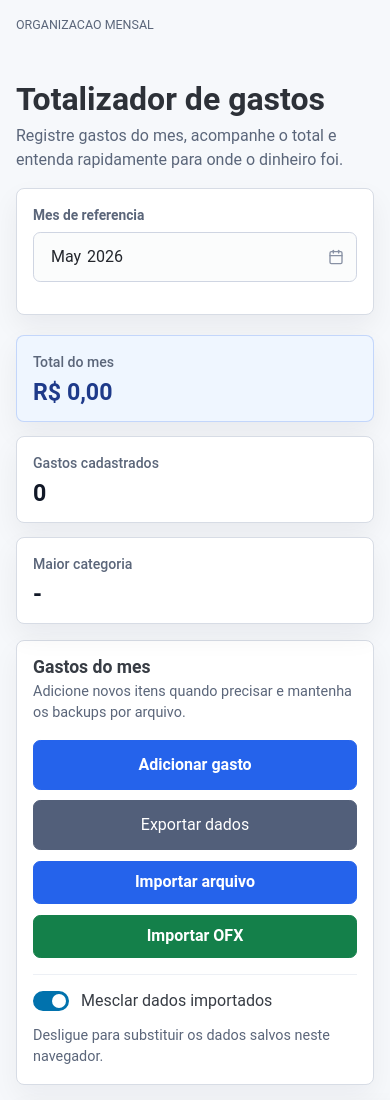
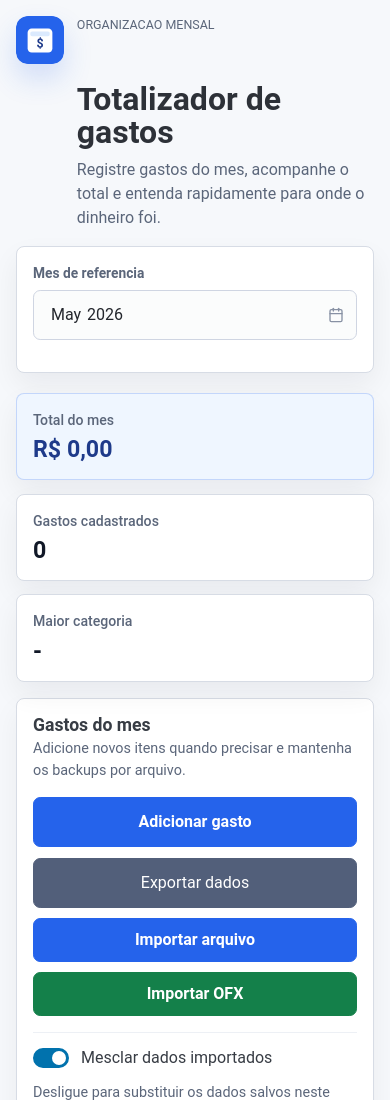
Before and after one commit to luizhtm/totalizador-gastos-mensais, a plain HTML site: page index.html in a window 390 px wide. Shown: the top 1100 px of the page. Drawn offline with nearby package versions, Linux system fonts and the light colour scheme.

Commit message:
Adiciona icone ao cabecalho

```diff
--- a/index.html
+++ b/index.html
@@ -42,6 +42,8 @@
   <body>
     <main class="container app-shell">
       <header class="app-header">
+        <div class="brand-heading">
+          <img class="brand-icon" src="assets/icon.svg" alt="" aria-hidden="true" width="64" height="64">
           <div>
             <p class="eyebrow">Organizacao mensal</p>
             <h1>Totalizador de gastos</h1>
@@ -49,6 +51,7 @@
               Registre gastos do mes, acompanhe o total e entenda rapidamente
               para onde o dinheiro foi.
             </p>
+          </div>
         </div>
 
         <div class="month-panel" aria-label="Mes de referencia">
--- a/styles.css
+++ b/styles.css
@@ -69,6 +69,21 @@ button,
   gap: 1rem;
   grid-template-columns: minmax(0, 1fr) minmax(16rem, 20rem);
   margin-bottom: 1.25rem;
+}
+
+.brand-heading {
+  align-items: start;
+  display: grid;
+  gap: 1rem;
+  grid-template-columns: 64px minmax(0, 1fr);
+}
+
+.brand-icon {
+  border-radius: 16px;
+  box-shadow: 0 0.9rem 1.8rem rgba(37, 99, 235, 0.18);
+  display: block;
+  height: 64px;
+  width: 64px;
 }
 
 .app-header h1 {
@@ -649,6 +664,17 @@ dialog.expense-dialog article > .modal-heading {
 }
 
 @media (max-width: 640px) {
+  .brand-heading {
+    gap: 0.8rem;
+    grid-template-columns: 48px minmax(0, 1fr);
+  }
+
+  .brand-icon {
+    border-radius: 12px;
+    height: 48px;
+    width: 48px;
+  }
+
   .form-row,
   .list-heading {
     display: block;
```
Lines whose indentation alone changed are shown as unchanged.
